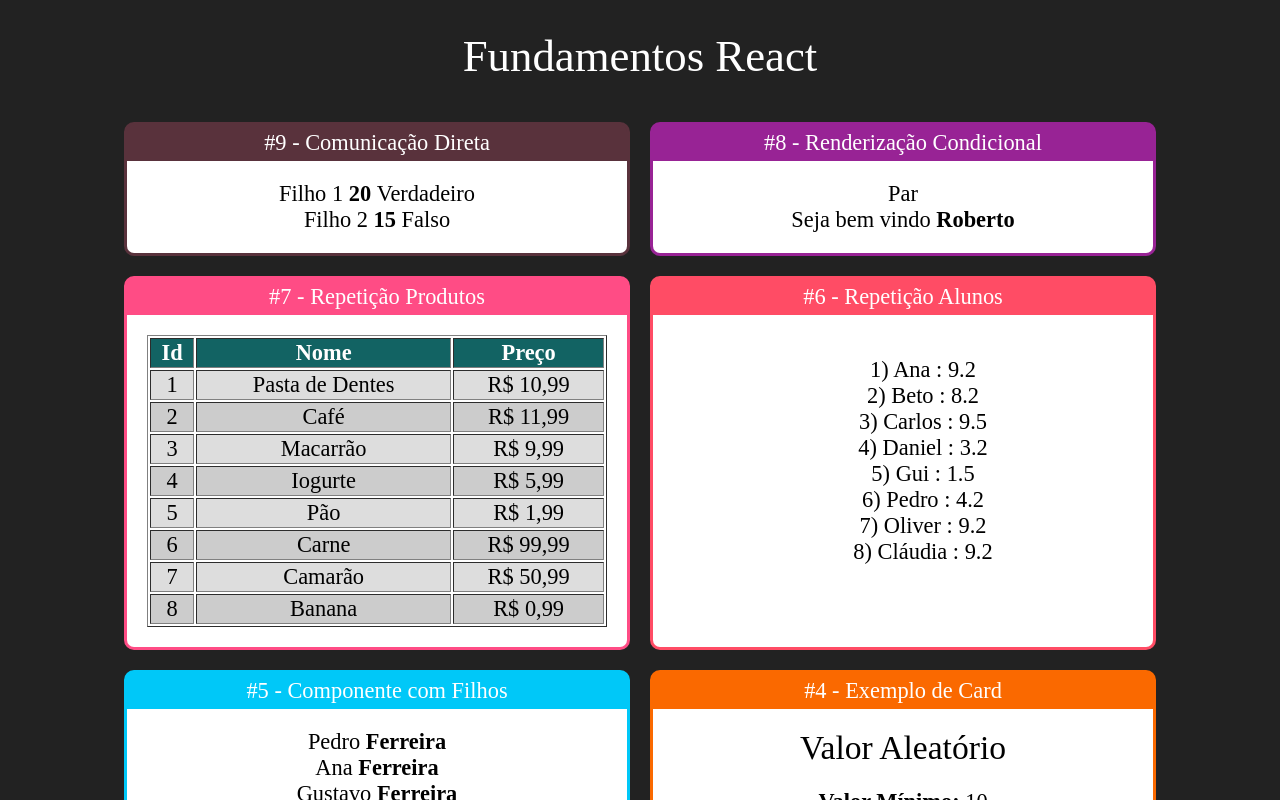
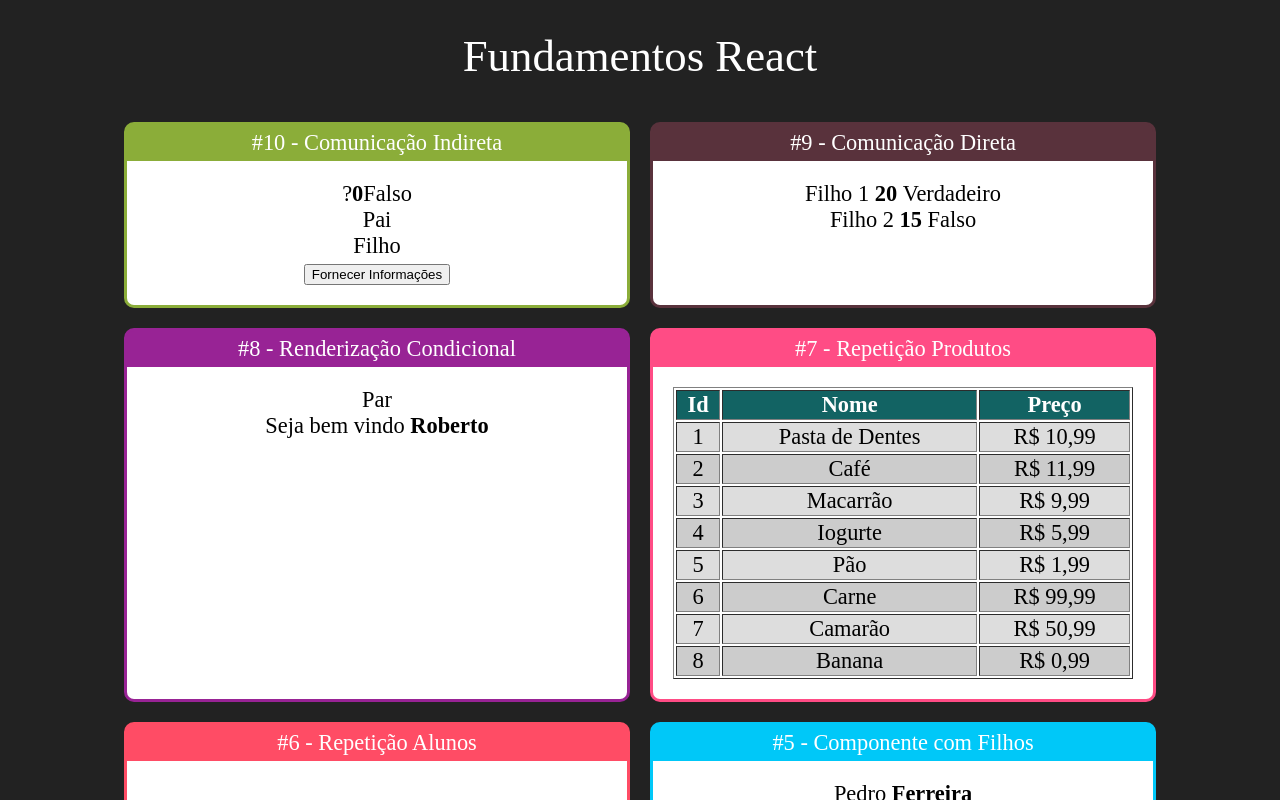
Before and after one commit to betosan83/fundamentos-react, a React (Create React App) app: page / in a window 1280 px wide. Shown: the top 800 px of the page. Built offline with nearby package versions, Linux system fonts and the light colour scheme.

Commit message:
Novo exercício de estados.

```diff
--- a/src/App.jsx
+++ b/src/App.jsx
@@ -1,6 +1,7 @@
 import React from 'react'
 import './App.css'
 
+import IndiretaPai from './components/comunicacao/IndiretaPai'
 import DiretaPai from "./components/comunicacao/DiretaPai"
 import Card from './components/layout/Card'
 import Aleatorio from './components/basicos/Aleatorio'
@@ -19,6 +20,9 @@ export default _ =>
         <h1>Fundamentos React</h1>
 
         <div className="Cards">
+            <Card titulo="#10 - Comunicação Indireta" color="#8BAD39">
+                <IndiretaPai></IndiretaPai>
+            </Card>
             <Card titulo="#9 - Comunicação Direta" color="#59323C">
                 <DiretaPai></DiretaPai>
             </Card>
--- /dev/null
+++ b/src/components/comunicacao/IndiretaFilho.jsx
@@ -0,0 +1,16 @@
+import React from 'react'
+
+export default props => {
+    return (
+        <div>
+            <div>
+                Filho
+            </div>
+            <button onClick={
+                e => props.quandoClicar('Beto', 37, true)
+            }>
+                Fornecer Informações
+            </button>
+        </div>
+    )
+}
--- /dev/null
+++ b/src/components/comunicacao/IndiretaPai.jsx
@@ -0,0 +1,26 @@
+import React from 'react'
+import IndiretaFilho from './IndiretaFilho'
+
+export default props => {
+    let nome = '?'
+    let idade = 0
+    let nerd = false
+    // nome idade nerd
+    function fornecerInformacoes(nomeParam, idadeParam, nerdParam) {
+        nome = nomeParam
+        idade = idadeParam
+        nerd = nerdParam
+    }
+
+    return (
+        <div>
+            <div>
+                <span>{nome}</span>
+                <span><strong>{idade}</strong></span>
+                <span>{nerd ? 'Verdadeiro' : 'Falso'}</span>
+            </div>
+            Pai
+            <IndiretaFilho quandoClicar={fornecerInformacoes}></IndiretaFilho>
+        </div>
+    )
+}
```
